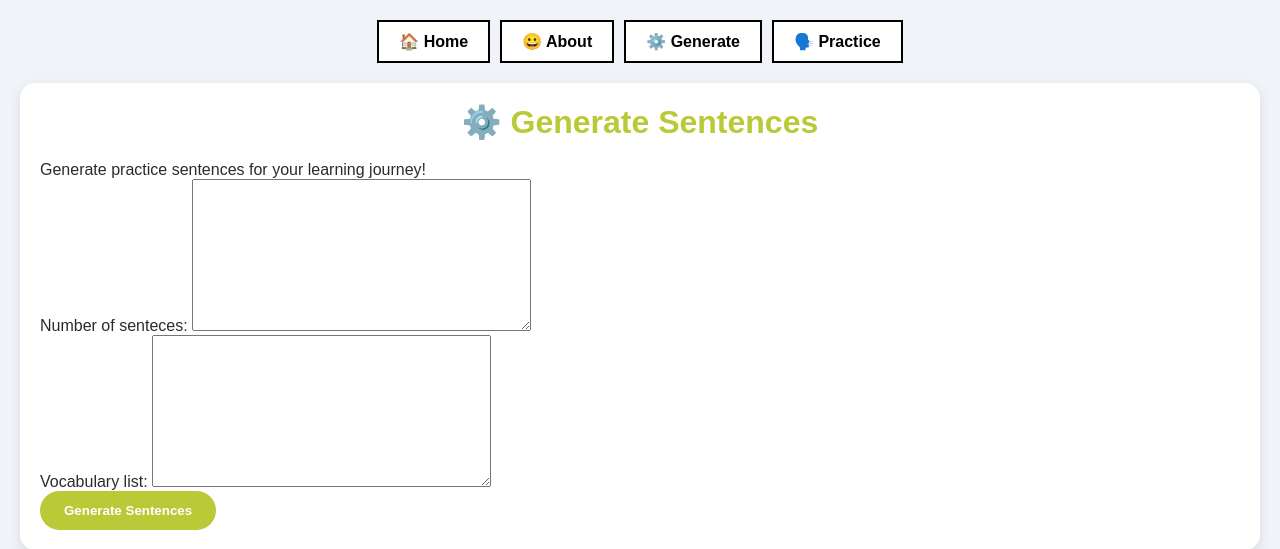
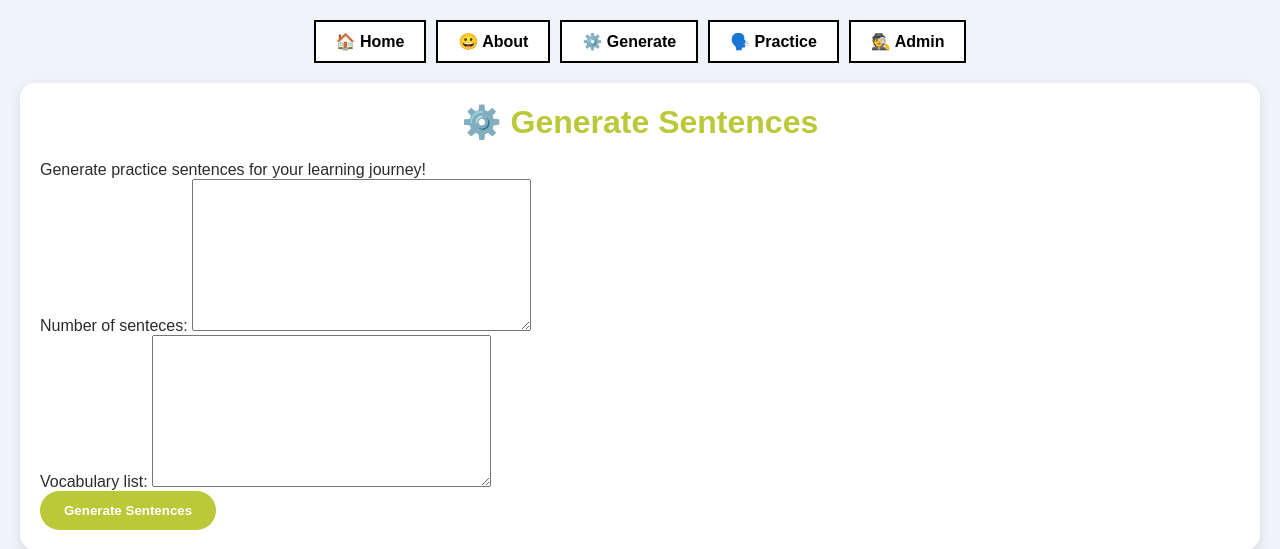
Before and after one commit to alexassadi/QHD.WebApp, a Django app: page /generate/ in a window 1280 px wide. Shown: the top 549 px of the page. Run offline with Django 5.2, Linux system fonts and the light colour scheme.

Commit message:
Styling hotfix 4.0.2

```diff
--- a/djangotutorial/templates/layout.html
+++ b/djangotutorial/templates/layout.html
@@ -42,6 +42,7 @@
         <a href="/about" class="nav-link">😀 About</a>
         <a href="{% url 'generate' %}" class="nav-link">⚙️ Generate</a>
         <a href="{% url 'practice' %}" class="nav-link">🗣️ Practice</a>
+        <a href="{% url 'admin' %}" class="nav-link">🕵️ Admin</a>
     </nav>
     <main>
         {% block content %}
```
